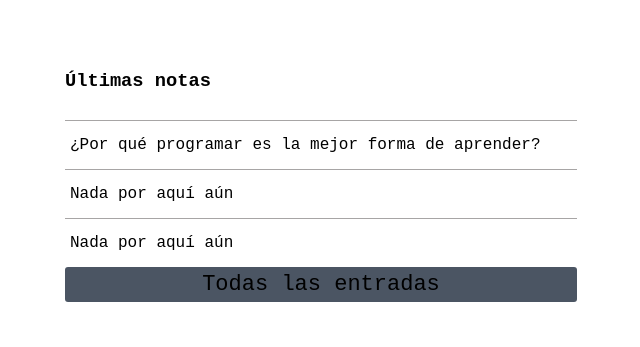
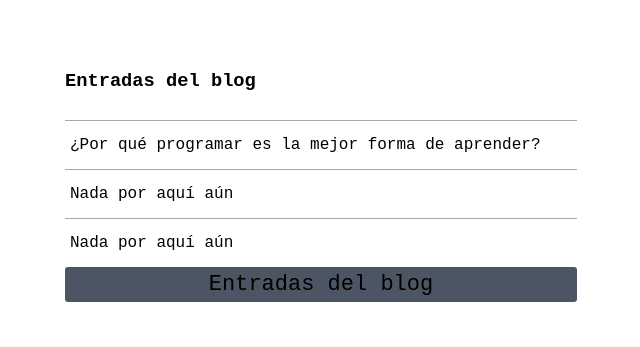
Before and after one commit to Motorbuzzard880/Personal-blog, a plain HTML site: page content/plantilla1.html in a window 1280 px wide. Shown: the part 718-1065 px from the top of the page, without its empty margins (319-959 px from the left). Drawn offline with Linux system fonts and the light colour scheme.

Commit message:
modificaciones en texto

```diff
--- a/content/plantilla1.html
+++ b/content/plantilla1.html
@@ -21,14 +21,14 @@
         </section>
         <section>
             <div class="notas">
-                <h3 class="h3-notes">Últimas notas</h3>
+                <h3 class="h3-notes">Entradas del blog</h3>
                 <ul>
                     <ul>
                         <li class="li-notes"><a href="../content/porque_no_hay_porque.html">¿Por qué programar es la mejor
                                 forma de aprender?</a></li>
                         <li class="li-notes"><a href="../content/plantilla1.html">Nada por aquí aún</a></li>
                         <li class="li-notes"><a href="../content/plantilla1.html">Nada por aquí aún</a></li>
-                        <li class="all-notes"><a href="content/notes.html">Todas las entradas</a></li>
+                        <li class="all-notes"><a href="content/notes.html">Entradas del blog</a></li>
                     </ul>
                 </ul>
             </div>
```
Also changed, not shown: content/notes.html (+1 -1 lines), index.html (+1 -1 lines).
